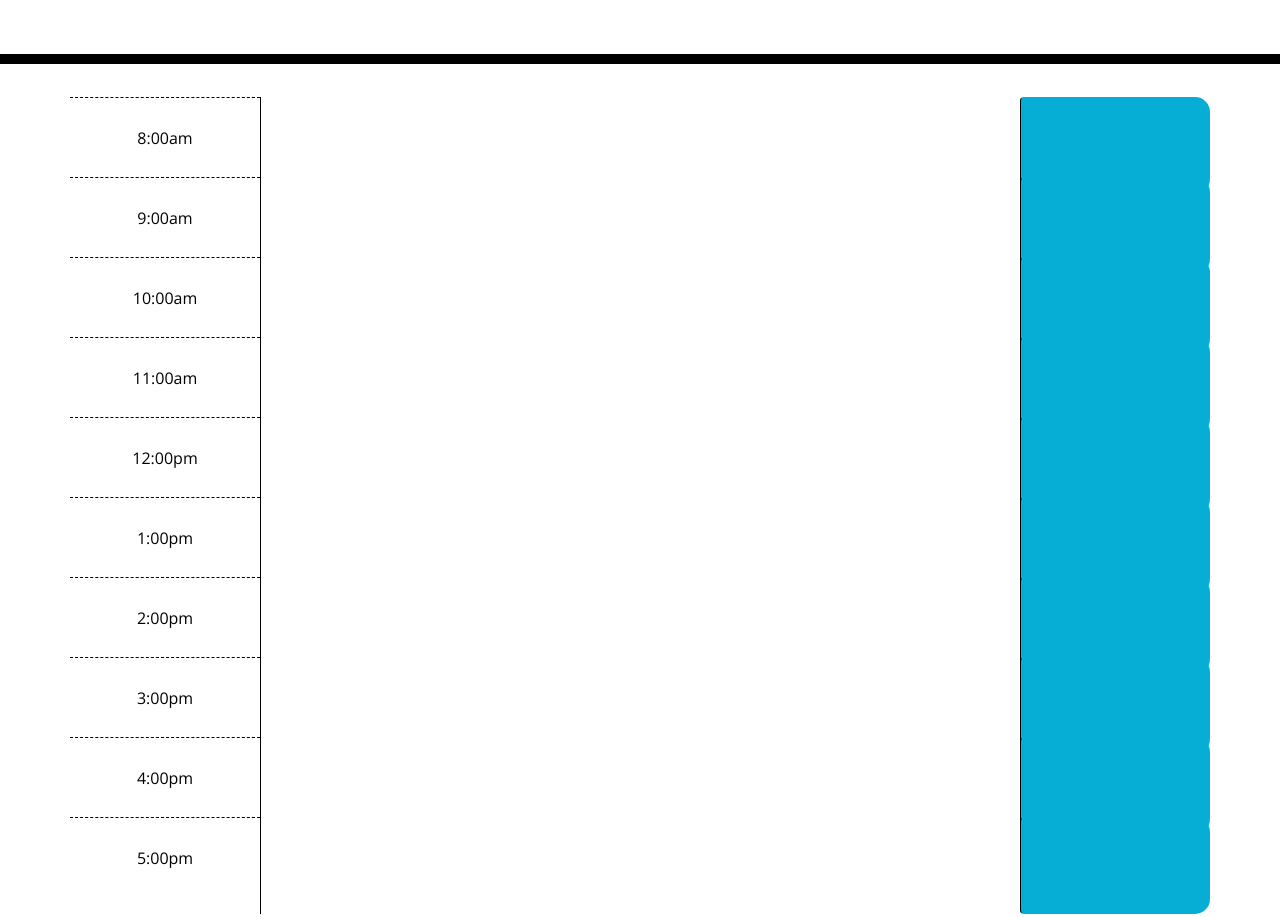
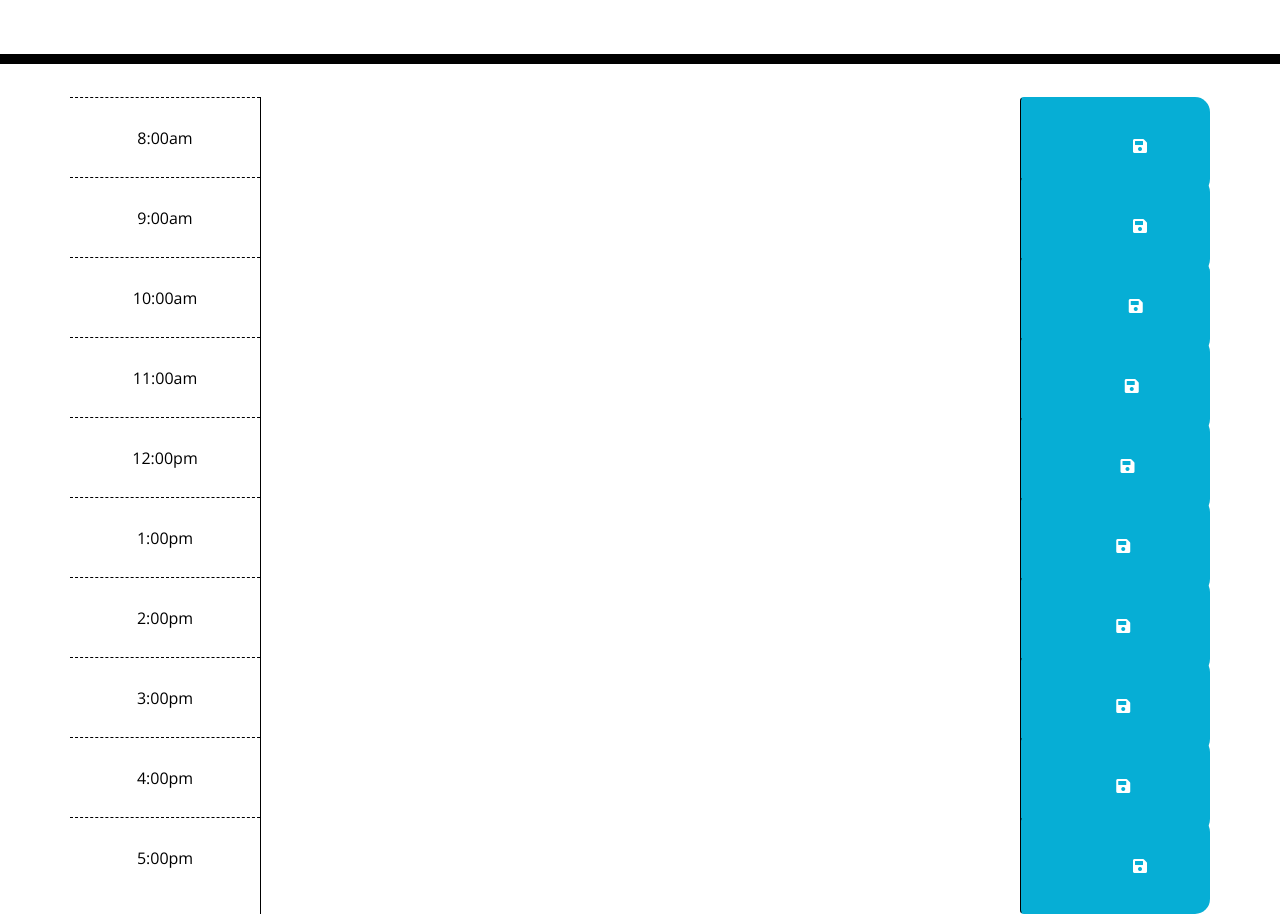
Before and after one commit to zeebigbadkitty/Work-Day-Scheduler, a plain HTML site: page index.html in a window 1280 px wide. Shown: the part 240-1157 px from the top of the page. Drawn offline with nearby package versions, Linux system fonts and the light colour scheme.

Commit message:
Fixed button - font awesome calendar wasn't displaying for some reason.

```diff
--- a/index.html
+++ b/index.html
@@ -36,7 +36,7 @@
             </div>
             <textarea class="col-md-8 agenda"></textarea>
             <button class="btn saveBtn col-md-2">
-            <i class="fa-solid fa-calendar-plus"></i>
+            <i class="fas fa-save"></i>
             </button>
         </div>
         <div id="9am" class="row time-block">
@@ -45,7 +45,7 @@
           </div>
           <textarea class="col-md-8 agenda"></textarea>
           <button class="btn saveBtn col-md-2">
-            <i class="fa-solid fa-calendar-plus"></i>
+            <i class="fas fa-save"></i>
           </button>
       </div>
       <div id="10am" class="row time-block">
@@ -54,7 +54,7 @@
         </div>
         <textarea class="col-md-8 agenda"></textarea>
         <button class="btn saveBtn col-md-2">
-          <i class="fa-solid fa-calendar-plus"></i>
+          <i class="fas fa-save"></i>
         </button>
     </div>
     <div id="11am" class="row time-block">
@@ -63,7 +63,7 @@
       </div>
       <textarea class="col-md-8 agenda"></textarea>
       <button class="btn saveBtn col-md-2">
-        <i class="fa-solid fa-calendar-plus"></i>
+        <i class="fas fa-save"></i>
       </button>
   </div>
   <div id="12pm" class="row time-block">
@@ -72,7 +72,7 @@
     </div>
     <textarea class="col-md-8 agenda"></textarea>
     <button class="btn saveBtn col-md-2">
-      <i class="fa-solid fa-calendar-plus"></i>
+      <i class="fas fa-save"></i>
     </button>
 </div>
 <div id="1pm" class="row time-block">
@@ -81,7 +81,7 @@
   </div>
   <textarea class="col-md-8 agenda"></textarea>
   <button class="btn saveBtn col-md-2">
-    <i class="fa-solid fa-calendar-plus"></i>
+    <i class="fas fa-save"></i>
   </button>
 </div>
 <div id="2pm" class="row time-block">
@@ -90,7 +90,7 @@
   </div>
   <textarea class="col-md-8 agenda"></textarea>
   <button class="btn saveBtn col-md-2">
-    <i class="fa-solid fa-calendar-plus"></i>
+    <i class="fas fa-save"></i>
   </button>
 </div>
 <div id="3pm" class="row time-block">
@@ -99,7 +99,7 @@
   </div>
   <textarea class="col-md-8 agenda"></textarea>
   <button class="btn saveBtn col-md-2">
-    <i class="fa-solid fa-calendar-plus"></i>
+    <i class="fas fa-save"></i>
   </button>
 </div>
 <div id="4pm" class="row time-block">
@@ -108,7 +108,7 @@
   </div>
   <textarea class="col-md-8 agenda"></textarea>
   <button class="btn saveBtn col-md-2">
-    <i class="fa-solid fa-calendar-plus"></i>
+    <i class="fas fa-save"></i>
   </button>
 </div>
 <div id="5pm" class="row time-block">
@@ -117,7 +117,7 @@
   </div>
   <textarea class="col-md-8 agenda"></textarea>
   <button class="btn saveBtn col-md-2">
-            <i class="fa-solid fa-calendar-plus"></i>
+            <i class="fas fa-save"></i>
   </button>
 </div>
     </div>
```
